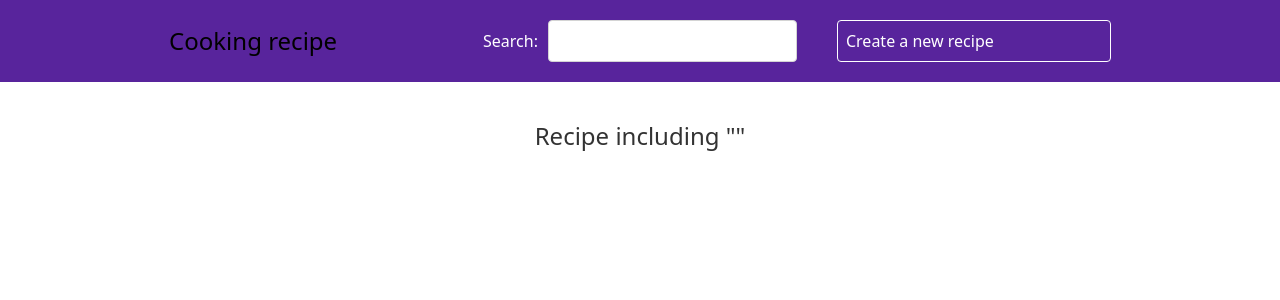
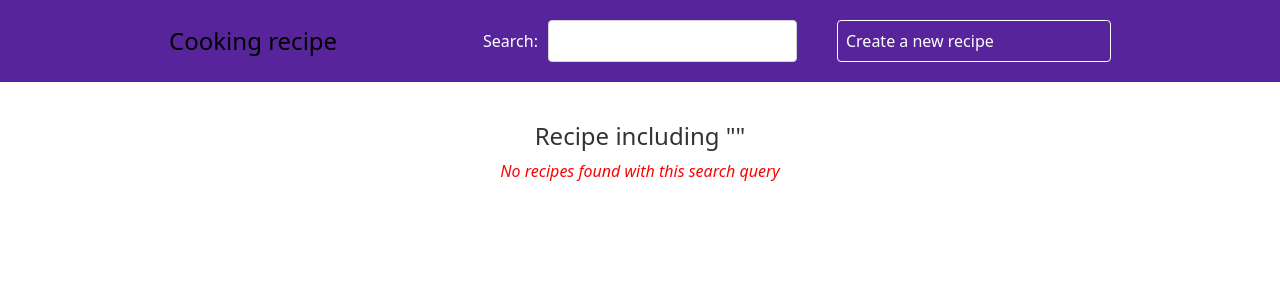
Before and after one commit to nisha-07/cooking-recipe, a React (Create React App) app in the folder cooking-recipe/: page /search in a window 1280 px wide. Shown: the top 300 px of the page. Built offline with nearby package versions, Linux system fonts and the light colour scheme; data requests are answered from the project's data file.

Commit message:
CR: No match found msg for search recipe

```diff
--- a/cooking-recipe/src/pages/search/Search.css
+++ b/cooking-recipe/src/pages/search/Search.css
@@ -0,0 +1,6 @@
+.no-data-msg {
+    color: red;
+    margin: auto;
+    display: flex;
+    justify-content: center;
+}
--- a/cooking-recipe/src/pages/search/Search.js
+++ b/cooking-recipe/src/pages/search/Search.js
@@ -13,7 +13,6 @@ const Search = () => {
     const url = "http://localhost:3000/recipes?q=" + query
 
     const { data, error, isLoading } = useFetch(url);
-    console.log(data)
 
     return (
         <div className="page-title">
@@ -25,6 +24,7 @@ const Search = () => {
                 /></div>}
             {error && <div className="error">{error}</div>}
             {data && <RecipeList recipes={data} />}
+            {data && !data.length && <em className="no-data-msg"> No recipes found with this search query</em>}
         </div>
     )
 }
```
